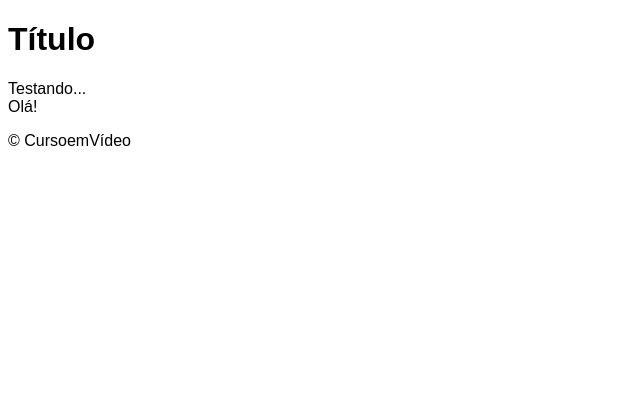
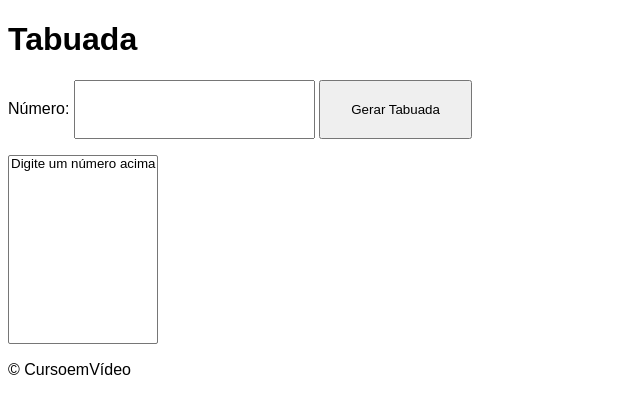
Before and after one commit to higorsalessilva/javascript, a plain HTML site: page aula14ex/ex017/modelo.html in a window 1280 px wide. Shown: the whole page, without its empty margins (0-640 px from the left). Drawn offline with Linux system fonts and the light colour scheme; files that its build step writes are made by us from their sources.

Commit message:
Exercicios JavaScript (parte4)
ex017 modelo antes da correção

```diff
--- a/aula14ex/ex017/modelo.html
+++ b/aula14ex/ex017/modelo.html
@@ -3,19 +3,21 @@
 <head>
     <meta charset="UTF-8">
     <meta name="viewport" content="width=device-width, initial-scale=1.0">
-    <title>Modelo de Exercício</title>
+    <title>Tabuada</title>
     <link rel="stylesheet" href="estilo.css">
 </head>
 <body>
     <header>
-        <h1>Título</h1>
+        <h1>Tabuada</h1>
     </header>
     <section>
         <div>
-            Testando...
+            <p>Número: <input type="number" name="num" id="num"> <input type="button" value="Gerar Tabuada" onclick="gerar()"></p>
         </div>
         <div>
-            Olá!
+            <select name="tbd" id="tbd" size="11">
+                <option>Digite um número acima</option>
+            </select>
         </div>
     </section>
     <footer>
--- a/aula14ex/ex017/script.js
+++ b/aula14ex/ex017/script.js
@@ -1 +1,12 @@
-alert('olá')
+var num = document.querySelector('input#num')
+area = document.getElementsByTagName('select')[0]
+function gerar() {
+    var n = Number(num.value)
+    if (n != null) {
+        for (var m = 1; m <= 10; m++) {
+            area.innerHTML += `<option>${n} x ${m} = ${n*m}</option>`
+        }
+    } else {
+        window.alert('Por favor, digite um número!')
+    }
+}
```
